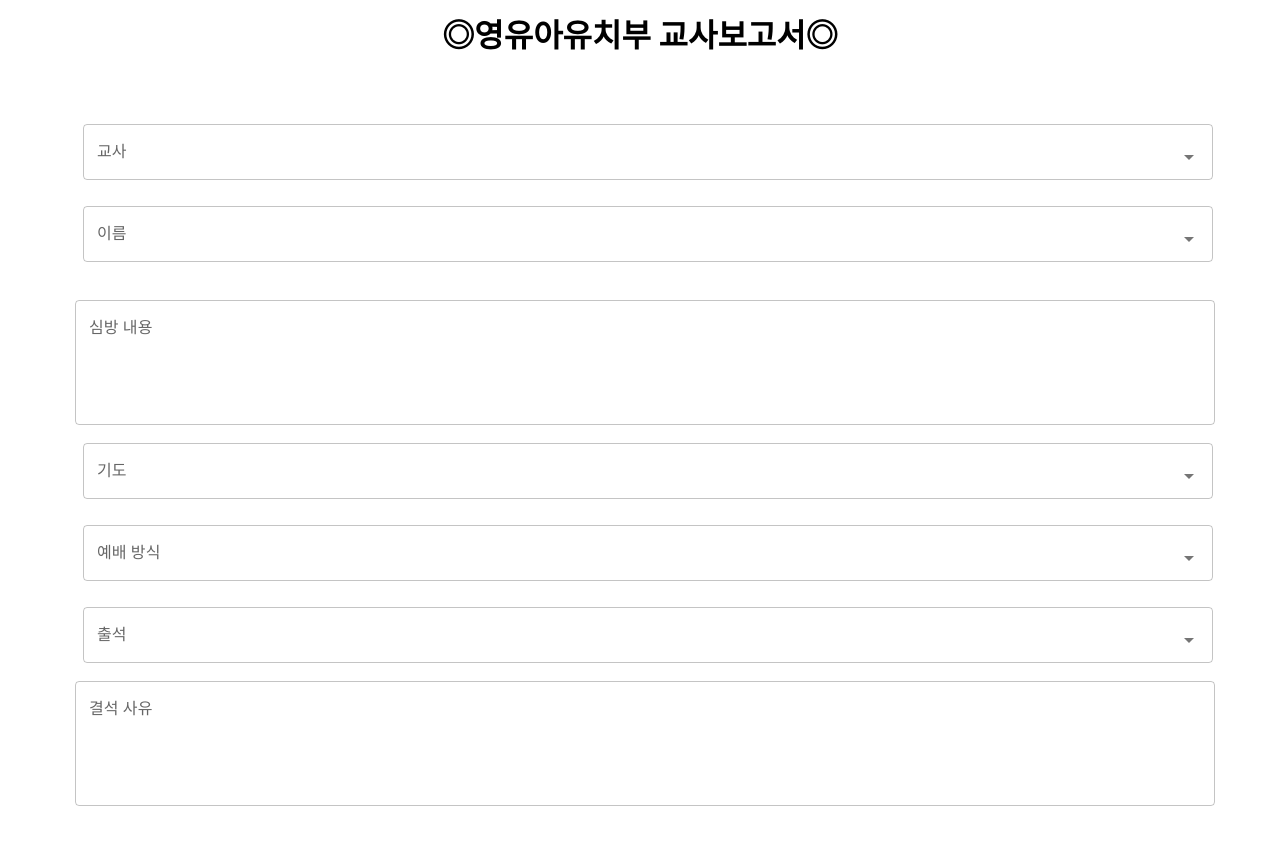
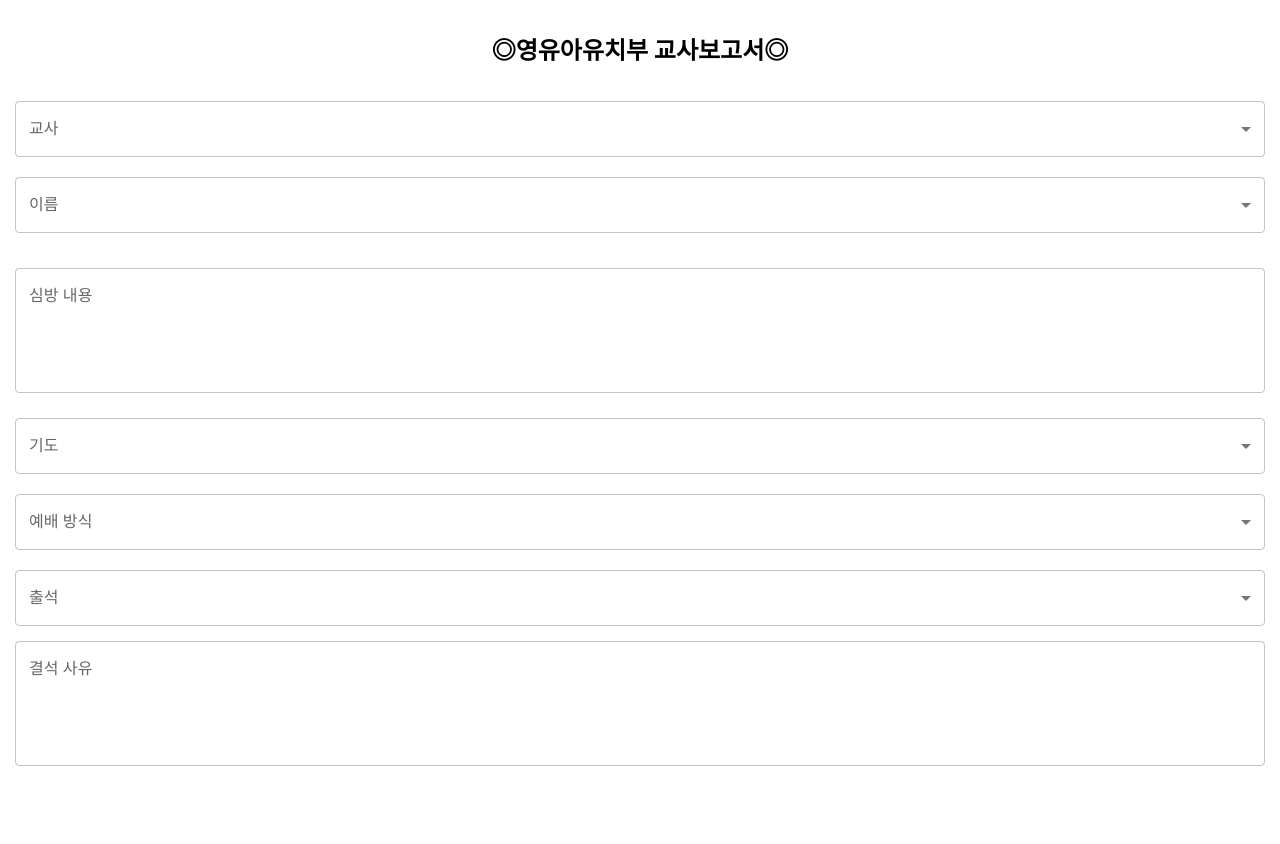
Before and after one commit to mtreehouse/react_church, a React (Create React App) app: page / in a window 1280 px wide. Shown: the top 844 px of the page. After the commit the page ends 800 px from the top, so only its background shows below. Built offline with nearby package versions, Linux system fonts and the light colour scheme.

Commit message:
design setting

```diff
--- a/src/App.css
+++ b/src/App.css
@@ -2,37 +2,7 @@
   text-align: center;
 }
 
-.App-logo {
-  height: 40vmin;
-  pointer-events: none;
+h1 {
+  margin-bottom: 30px;
+  font-size: 1.5em;
 }
-
-@media (prefers-reduced-motion: no-preference) {
-  .App-logo {
-    animation: App-logo-spin infinite 20s linear;
-  }
-}
-
-.App-header {
-  background-color: #282c34;
-  min-height: 100vh;
-  display: flex;
-  flex-direction: column;
-  align-items: center;
-  justify-content: center;
-  font-size: calc(10px + 2vmin);
-  color: white;
-}
-
-.App-link {
-  color: #61dafb;
-}
-
-@keyframes App-logo-spin {
-  from {
-    transform: rotate(0deg);
-  }
-  to {
-    transform: rotate(360deg);
-  }
-}
--- a/src/component/Hello.js
+++ b/src/component/Hello.js
@@ -11,6 +11,7 @@ import MobileDatePicker from '@mui/lab/MobileDatePicker';
 import Stack from '@mui/material/Stack';
 import styles from '../css/Hello.module.css';
 
+
 export default function Hello() {
     const [teacher, setTeacher] = useState('');
     const [student, setStudent] = useState('');
@@ -22,6 +23,8 @@ export default function Hello() {
 
     const [stdList, setStdList] = useState([{}]);
 
+    const selClass = {width: '100%', margin: "5px 0px 15px 0px"};
+
     // 데이터 가져오기
     let db = {
         "권방울" : [
@@ -31,21 +34,44 @@ export default function Hello() {
             },
             {
                 "id" : "02",
+                "name" : "조민지"
+            }
+        ],
+        "최수연" : [
+            {
+                "id" : "01",
+                "name" : "류아연"
+            },
+            {
+                "id" : "02",
                 "name" : "천준서"
+            }
+        ],
+        "김하영" : [
+            {
+                "id" : "01",
+                "name" : "최주희"
+            },
+            {
+                "id" : "02",
+                "name" : "최현호"
+            },
+            {
+                "id" : "03",
+                "name" : "최현준"
+            },
+            {
+                "id" : "04",
+                "name" : "홍그림"
+            },
+            {
+                "id" : "05",
+                "name" : "홍루아"
             }
         ]
     }
 
     let data = db["권방울"];
-
-    useEffect(() => {
-
-
-    },[])
-
-
-
-
 
     let teacherOnChange = function (e, p) {
         const tchVal = e.target.value;
@@ -68,7 +94,7 @@ export default function Hello() {
 
     return (
         <div className={styles.box}>
-            <FormControl sx={{ m: 1, width: '100%' }}>
+            <FormControl sx={selClass}>
                 <InputLabel>교사</InputLabel>
                 <Select
                 id="iptTeacher"
@@ -87,7 +113,7 @@ export default function Hello() {
 
             <br/>
 
-            <FormControl sx={{ m: 1, width: '100%' }}>
+            <FormControl sx={selClass}>
                 <InputLabel>이름</InputLabel>
                 <Select
                 id="iptStudent"
@@ -106,9 +132,8 @@ export default function Hello() {
             <br/>
 
             <LocalizationProvider dateAdapter={AdapterDateFns} locale={koLocale}>
-                <Stack width="100%">
+                <Stack width="100%" className={styles.ipt}>
                     <MobileDatePicker
-                    mask={'__$__$____'}
                     label="심방 날짜"
                     value={value}
                     onChange={(newValue) => {
@@ -121,6 +146,7 @@ export default function Hello() {
 
             <br/>
 
+            <div className={styles.ipt}>
                 <TextField
                 id="iptSimbang"
                 label="심방 내용"
@@ -129,16 +155,18 @@ export default function Hello() {
                 defaultValue=""
                 fullWidth
                 />
+            </div>
 
             <br/>
 
-            <FormControl sx={{ m: 1, width: '100%' }}>
+            <FormControl sx={selClass}>
                 <InputLabel>기도</InputLabel>
                 <Select
                 id="iptPray"
                 value={pray}
                 label="기도"
                 onChange={e => setPray(e.target.value)}
+                className={styles.ipt}
                 >
                 <MenuItem value="">
                     <em>선택</em>
@@ -150,13 +178,14 @@ export default function Hello() {
 
             <br/>
 
-            <FormControl sx={{ m: 1, width: '100%' }}>
+            <FormControl sx={selClass}>
                 <InputLabel>예배 방식</InputLabel>
                 <Select
                 id="iptWorship"
                 value={worship}
                 label="예배 방식"
                 onChange={e => setWorship(e.target.value)}
+                className={styles.ipt}
                 >
                 <MenuItem value="">
                     <em>선택</em>
@@ -168,13 +197,14 @@ export default function Hello() {
 
             <br/>
 
-            <FormControl sx={{ m: 1, width: '100%' }}>
+            <FormControl sx={selClass}>
                 <InputLabel>출석</InputLabel>
                 <Select
                 id="iptAtnd"
                 value={atnd}
                 label="출석"
                 onChange={e => setAtnd(e.target.value)}
+                className={styles.ipt}
                 >
                 <MenuItem value="">
                     <em>선택</em>
@@ -187,6 +217,7 @@ export default function Hello() {
 
             <br/>
 
+            <div className={styles.ipt}>
                 <TextField
                 id="iptRsn"
                 label="결석 사유"
@@ -195,6 +226,7 @@ export default function Hello() {
                 defaultValue=""
                 fullWidth
                 />
+            </div>
 
 
         </div>
--- a/src/css/Hello.module.css
+++ b/src/css/Hello.module.css
@@ -1,9 +1,2 @@
-* {
-    margin: 5px;
+.ipt {
 }
-.box {
-    padding: 50px;
-}
-.ipt {
-    width: auto;
-}
--- a/src/index.css
+++ b/src/index.css
@@ -1,5 +1,6 @@
 body {
   margin: 0;
+  padding: 15px;
   font-family: -apple-system, BlinkMacSystemFont, 'Segoe UI', 'Roboto', 'Oxygen',
     'Ubuntu', 'Cantarell', 'Fira Sans', 'Droid Sans', 'Helvetica Neue',
     sans-serif;
```
Lines whose indentation alone changed are shown as unchanged.
